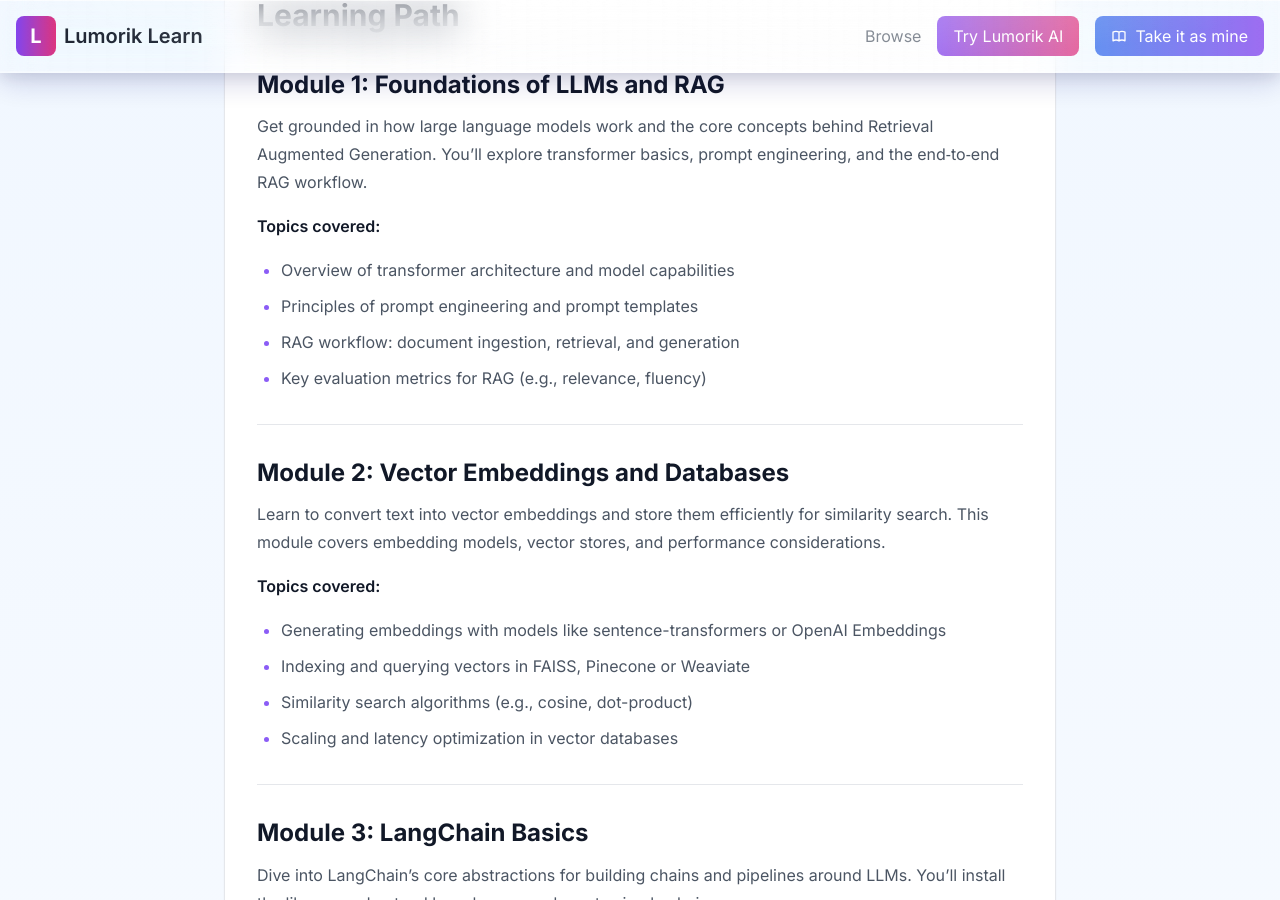
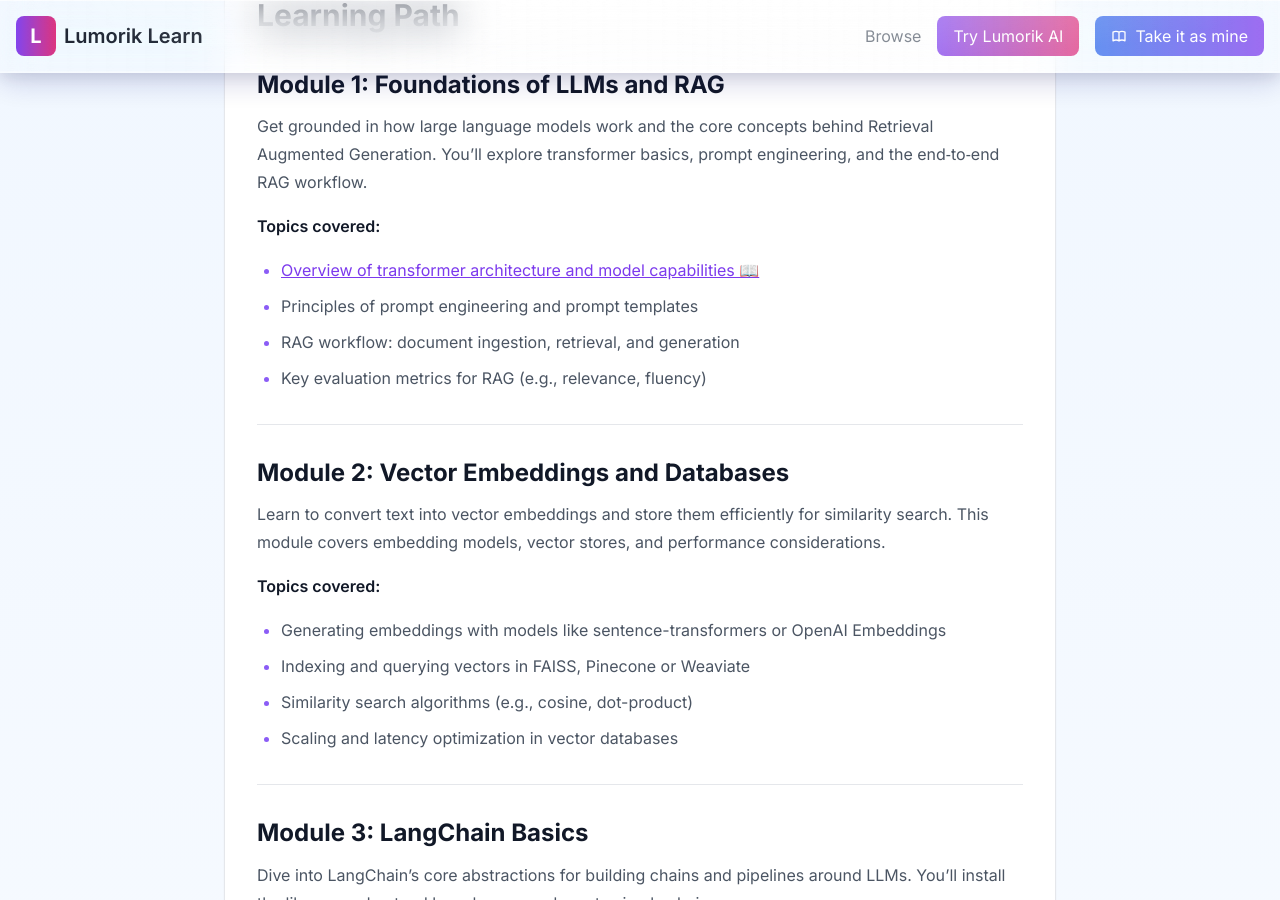
Before and after one commit to lumorikllc/learn, a Jekyll site: the page built from content/00000000-0000-0000-0000-000000000000/682caf7f-6710-4390-8ca2-50d69da7bfb1/index.md, in a window 1280 px wide and 900 px high, scrolled down 425 px. Built offline with Jekyll 4.4.1, drawn with Linux system fonts in a browser that asks for light colours; part of the change alters nothing that is shown.

Commit message:
Update study plan 682caf7f

```diff
--- a/content/00000000-0000-0000-0000-000000000000/682caf7f-6710-4390-8ca2-50d69da7bfb1/index.md
+++ b/content/00000000-0000-0000-0000-000000000000/682caf7f-6710-4390-8ca2-50d69da7bfb1/index.md
@@ -1,7 +1,7 @@
 ---
 layout: study-plan
 title: "Mastering AI Agents and RAG: From Vector Search to Autonomous Systems"
-date: 2025-08-15T18:44:44.417214
+date: 2025-08-15T18:44:56.015529
 modules: 7
 lessons: 28
 author: "dev@example.com"
@@ -16,7 +16,7 @@ Get grounded in how large language models work and the core concepts behind Retr
 
 **Topics covered:**
 
-- Overview of transformer architecture and model capabilities
+- [Overview of transformer architecture and model capabilities 📖](https://lumorikllc.github.io/learn/content/00000000-0000-0000-0000-000000000000/0b99779c-af99-49ba-8aca-a4e5b49d1e63)
 - Principles of prompt engineering and prompt templates
 - RAG workflow: document ingestion, retrieval, and generation
 - Key evaluation metrics for RAG (e.g., relevance, fluency)
```
